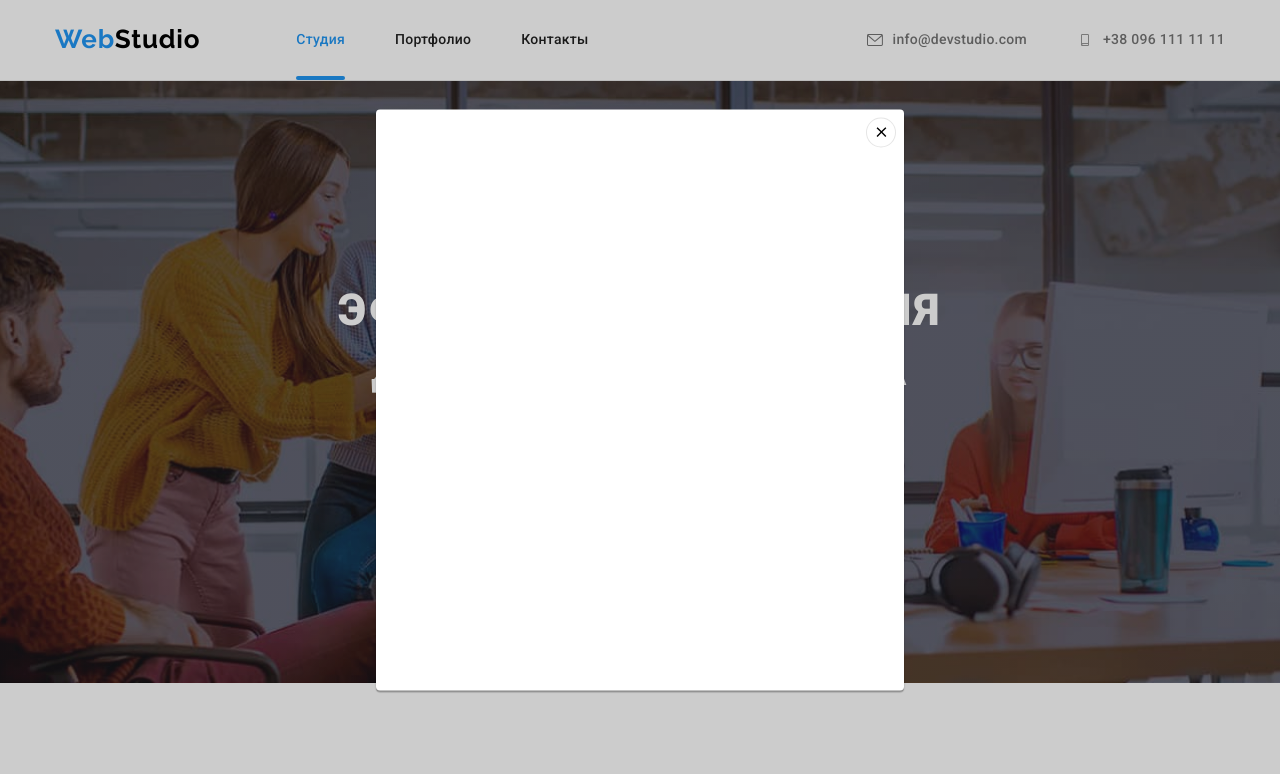
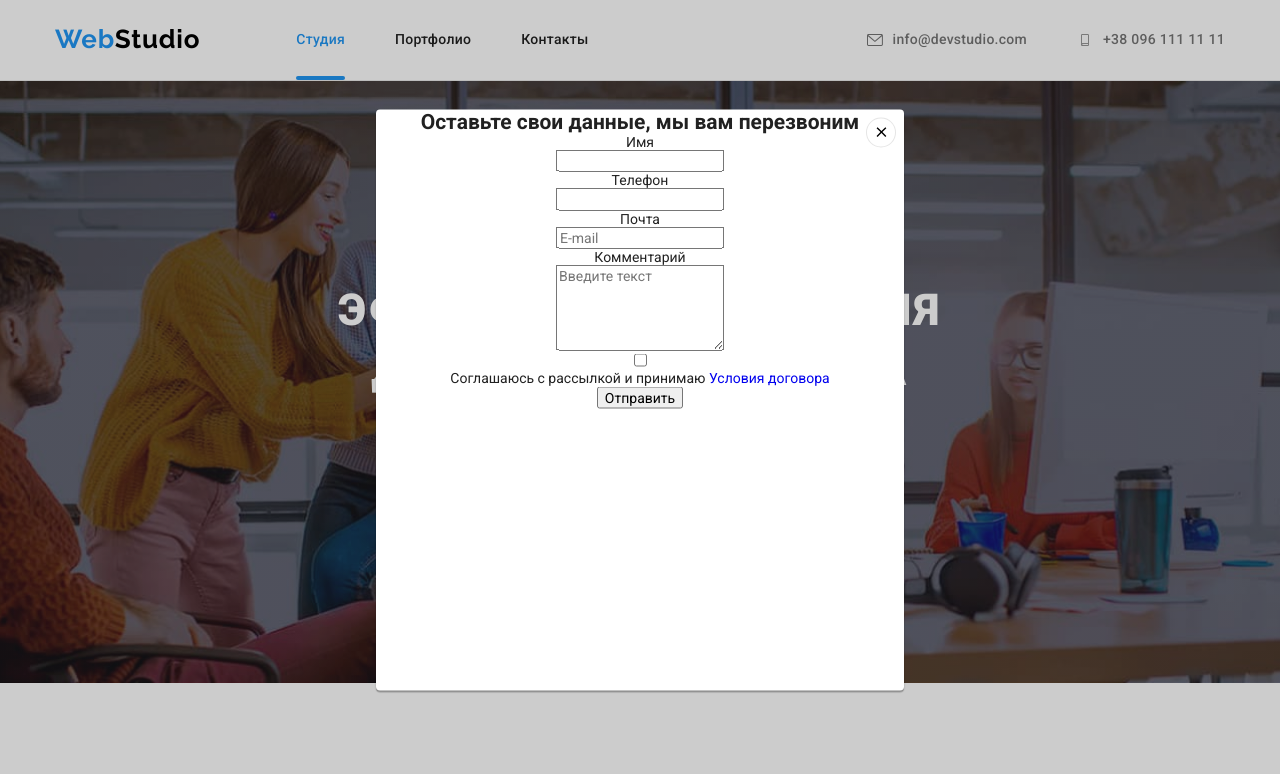
Before and after one commit to IvanSytnik/goit-markup-hw-08, a plain HTML site: page index.html in a window 1280 px wide. Both pictures are taken after a click on the button "Заказать услугу". Shown: the top 774 px of the page. Drawn offline with nearby package versions, Linux system fonts and the light colour scheme.

Commit message:
html form

```diff
--- a/index.html
+++ b/index.html
@@ -57,6 +57,39 @@
                             </use>
                         </svg>
                     </button>
+                    <h2> Оставьте свои данные, мы вам перезвоним</h2>
+
+                    <form action="">
+                        <label for="">
+                            Имя
+                            <br>
+                            <input type="text" name="user-name" id="user-name">
+                        </label>
+                        <br>
+                        <label for="tel">
+                            Телефон
+                            <br>
+                            <input type="tel" name="tel" id="tel">
+                        </label>
+                        <br>
+                        <label for="">
+                            Почта
+                            <br>
+                            <input type="email" name="mail" id="mail" placeholder="E-mail">
+                        </label>
+                        <br>
+                        <label>
+                            Комментарий
+                            <br>
+                            <textarea name="coments" rows="5" placeholder="Введите текст"></textarea>
+                          </label>
+                            <br>
+                            <label>
+                                <input type="checkbox" name="agree" value="agree"/>
+                                <p>Соглашаюсь с рассылкой и принимаю <a href="#"> Условия договора</a></p>
+                            </label>
+                            <button type="submit">Отправить</button>
+                    </form>
                 </div>
             </div>
         </section>
@@ -233,6 +266,17 @@
 
             </div>
         </div>
+        <form action="">
+        <label for="mail">Подпишитесь на рассылку</label>
+        <br>
+            <input type="email" name="mail" id="mail" placeholder="E-mail">
+
+            <button type="submit">Подписаться</button>
+
+        </form>
+
+
+
     </footer>
     <script src="./js/modal.js"></script>
 </body>
```
